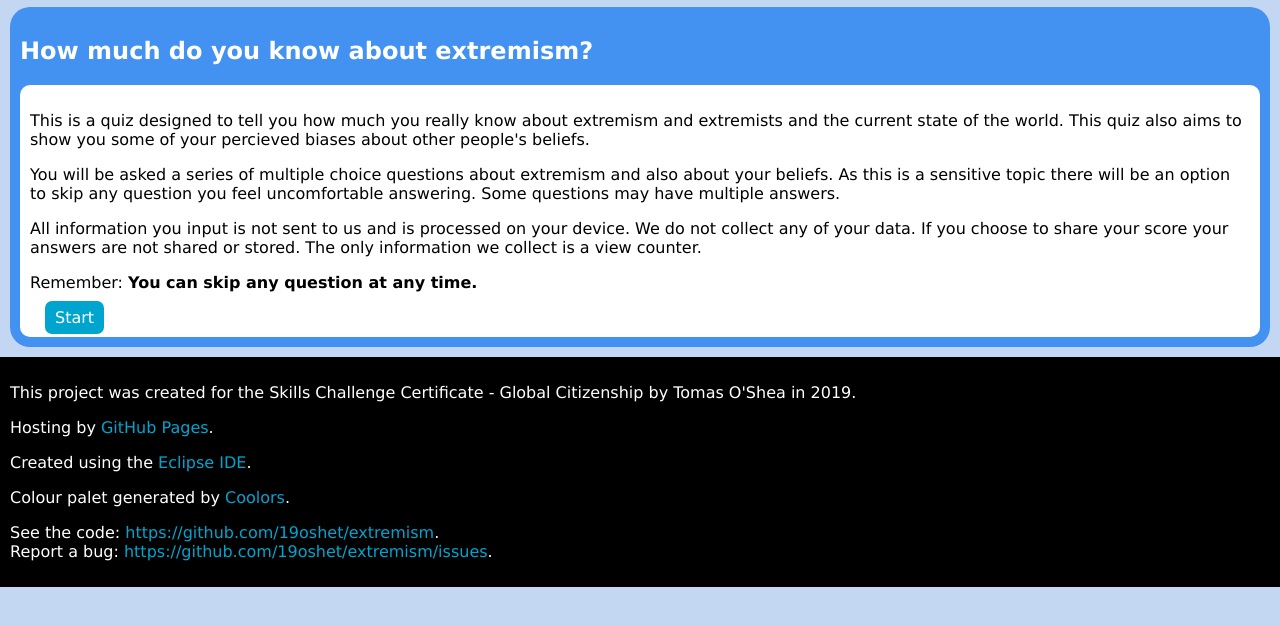
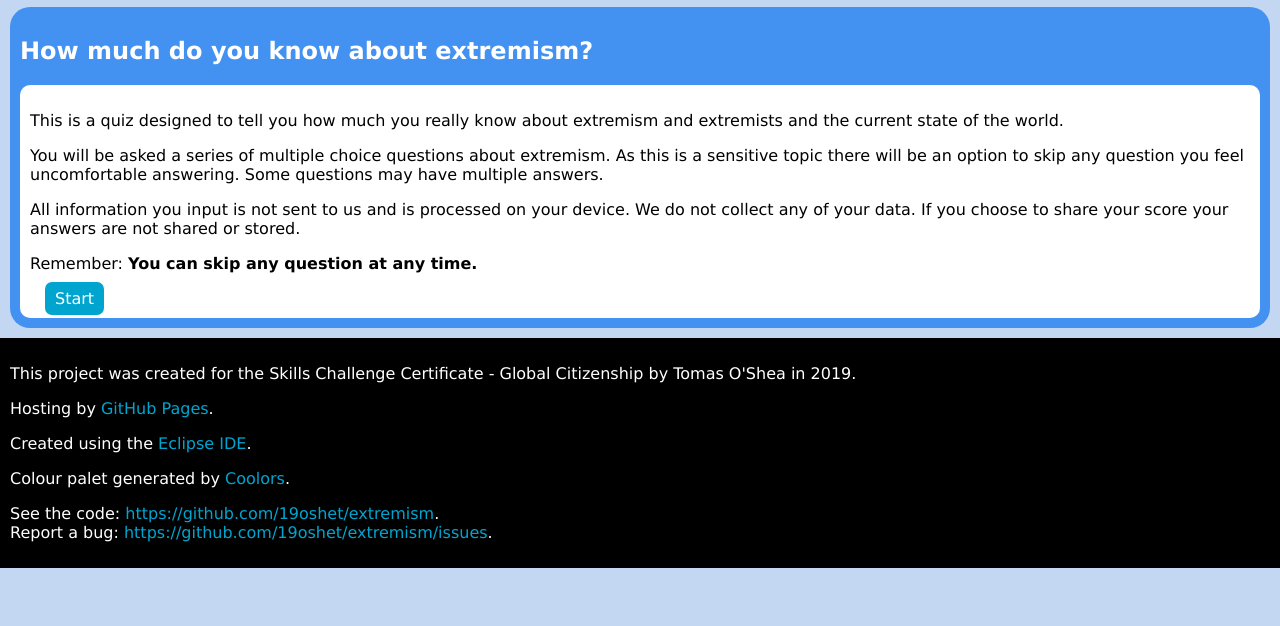
Before and after one commit to 19oshet/extremism, a plain HTML site: page index.html in a window 1280 px wide. Shown: the part 46-672 px from the top of the page. Drawn offline with Linux system fonts and the light colour scheme.

Commit message:
Updated index

```diff
--- a/index.html
+++ b/index.html
@@ -42,17 +42,14 @@
 		<h2>How much do you know about extremism?</h2>
 		<section>
 			<p>This is a quiz designed to tell you how much you really know
-				about extremism and extremists and the current state of the world.
-				This quiz also aims to show you some of your percieved biases about
-				other people's beliefs.</p>
+				about extremism and extremists and the current state of the world.</p>
 			<p>You will be asked a series of multiple choice questions about
-				extremism and also about your beliefs. As this is a sensitive topic
+				extremism. As this is a sensitive topic
 				there will be an option to skip any question you feel uncomfortable
 				answering. Some questions may have multiple answers.</p>
 			<p>All information you input is not sent to us and is processed
 				on your device. We do not collect any of your data. If you choose to
-				share your score your answers are not shared or stored. The only
-				information we collect is a view counter.</p>
+				share your score your answers are not shared or stored.</p>
 			<p>
 				Remember: <b>You can skip any question at any time.</b>
 			</p>
```
